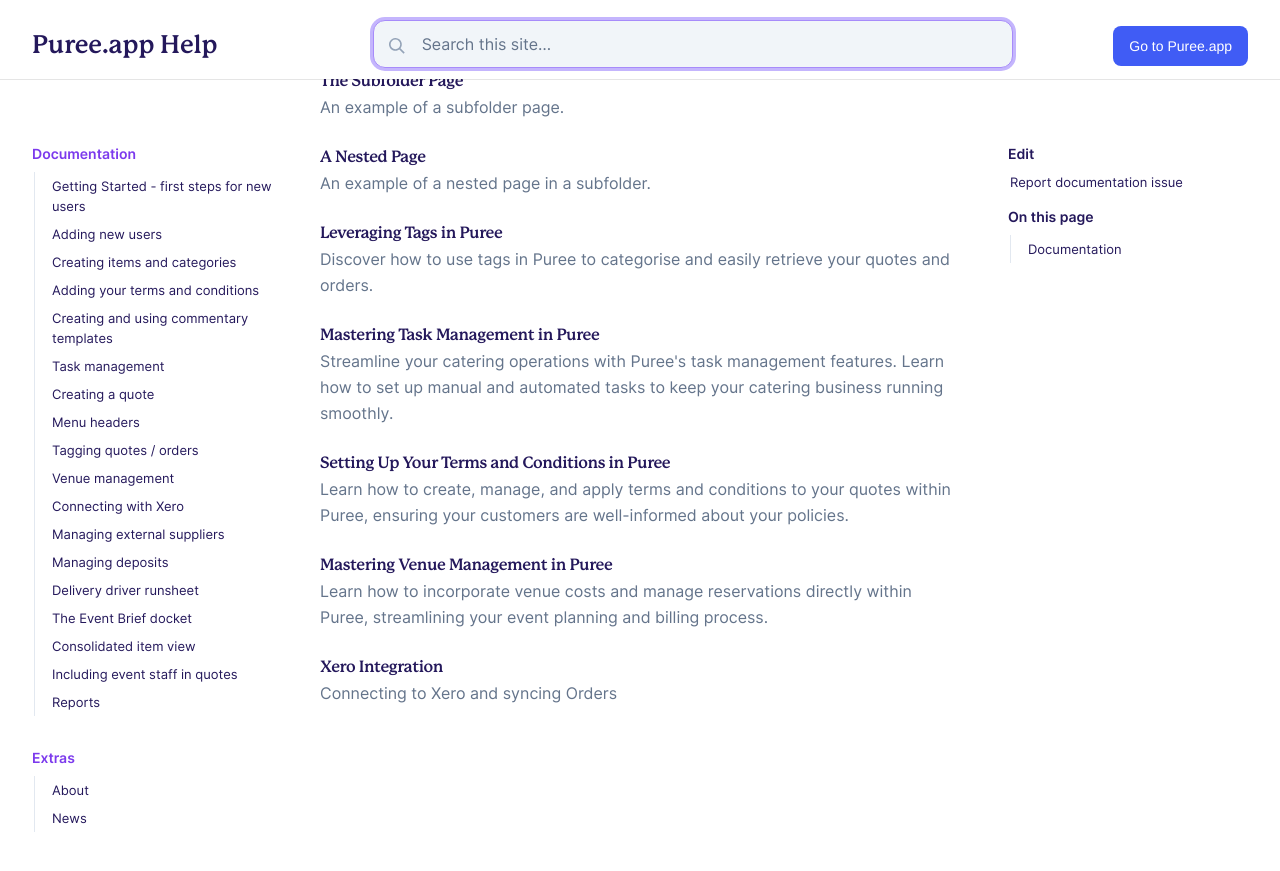
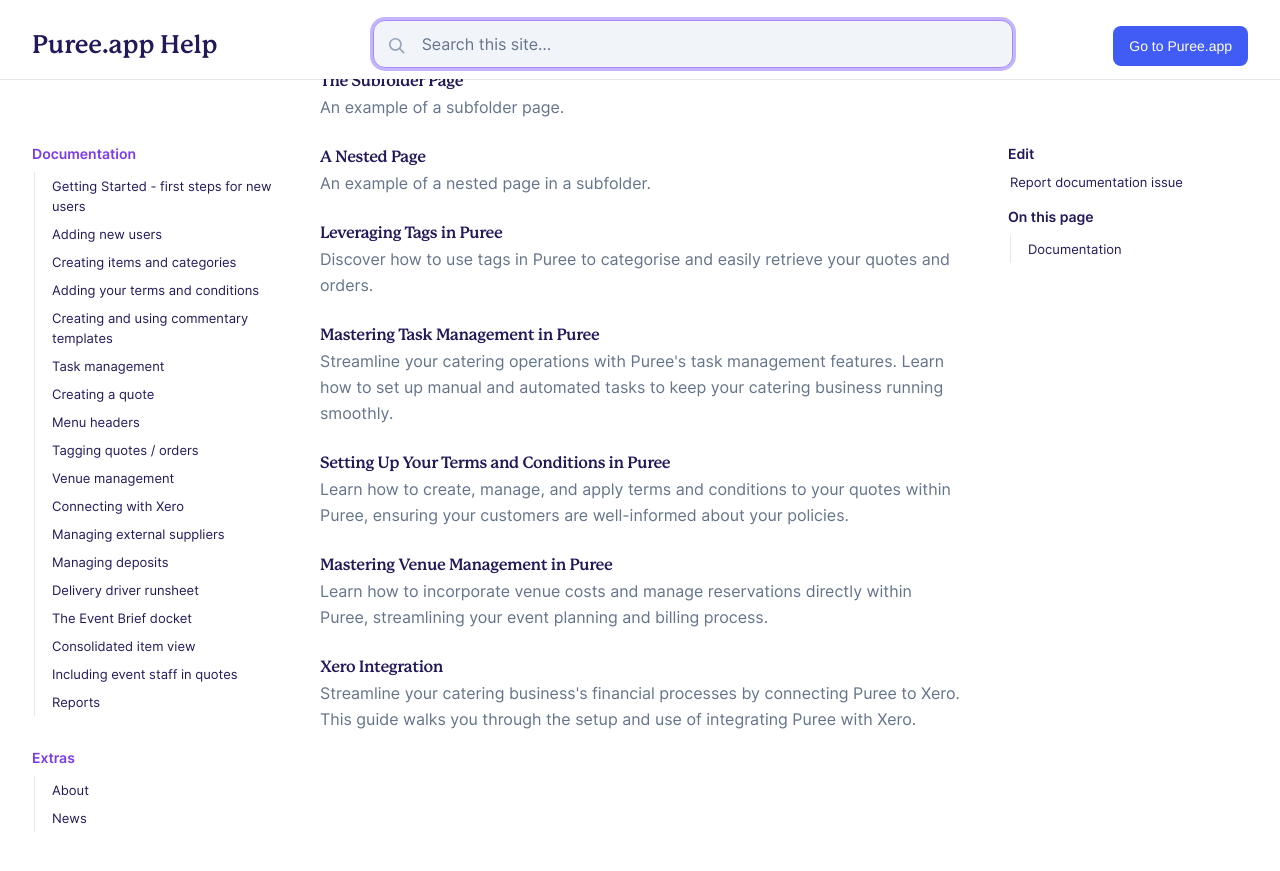
Before and after one commit to puree-catering/puree-catering.github.io, a Jekyll site: the page built from pages/docs.md, in a window 1280 px wide and 900 px high, scrolled down 1838 px. Shown: the top 871 px of the window. Built offline with Jekyll 4.4.1, drawn with Linux system fonts in a browser that asks for light colours.

Commit message:
Description

```diff
--- a/_docs/xero.md
+++ b/_docs/xero.md
@@ -1,6 +1,6 @@
 ---
 title: Xero Integration
-description: Connecting to Xero and syncing Orders
+description: Streamline your catering business's financial processes by connecting Puree to Xero. This guide walks you through the setup and use of integrating Puree with Xero.
 ---
 
 Xero is cloud-based accounting software platform used by individuals as well as small and medium sized businesses.
```
